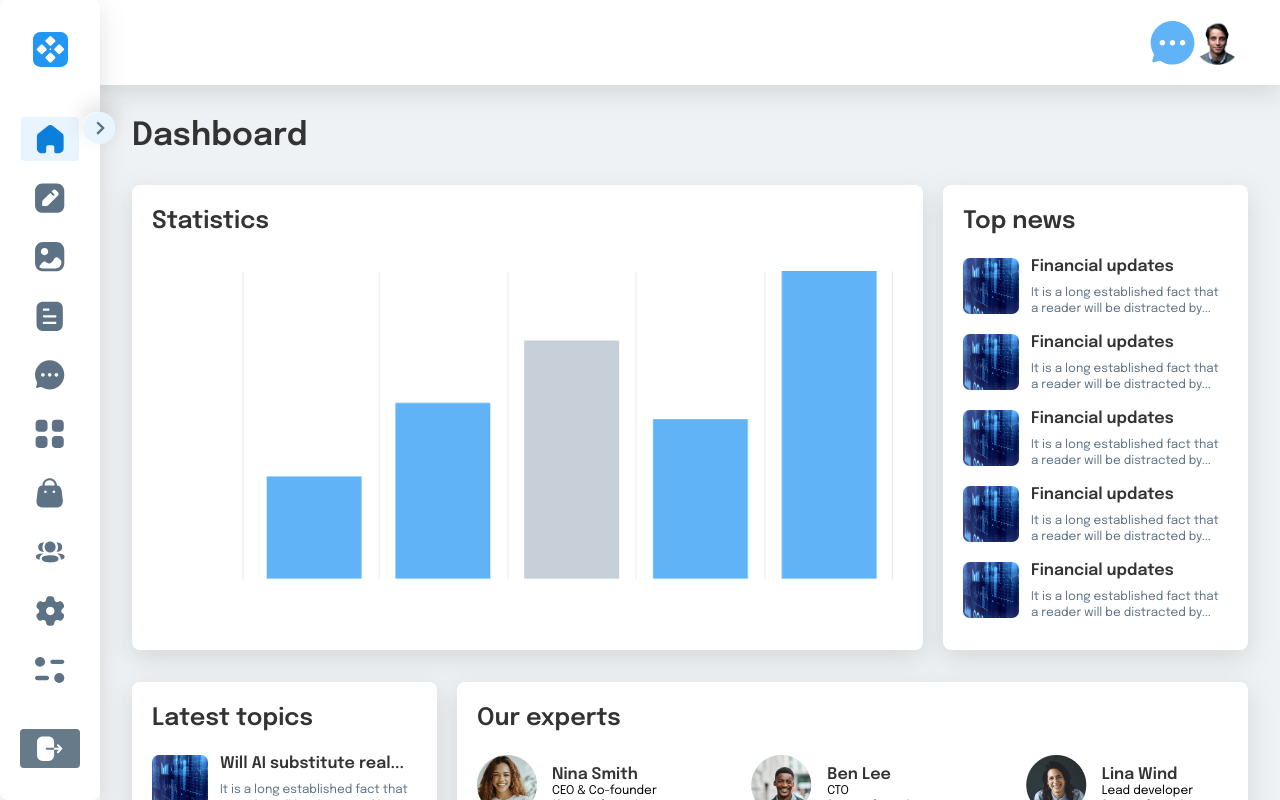
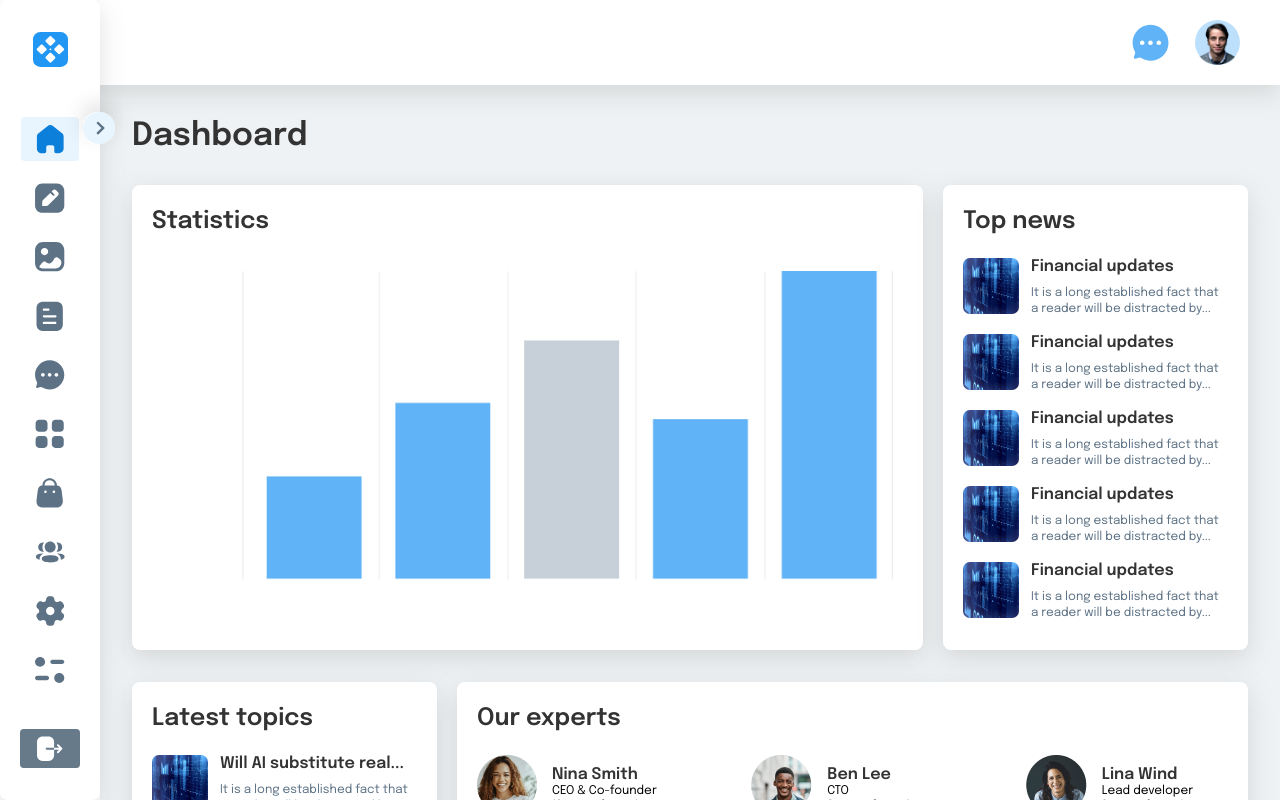
Before and after one commit to AlbinaBlazhko17/turbo, a React (Vite) app: page / in a window 1280 px wide. Shown: the top 800 px of the page. Built offline with nearby package versions, Linux system fonts and the light colour scheme.

Commit message:
fix: header img styles

```diff
--- a/src/layout/Header/header.scss
+++ b/src/layout/Header/header.scss
@@ -22,12 +22,12 @@
 		}
 	}
 
-	& div:nth-child(1) {
+	& a:nth-child(1) {
 		margin-right: 22px;
 		padding: 3.75px;
 	}
 
-	& div:nth-child(2) {
+	& a:nth-child(2) {
 		border-radius: 50%;
 		background-color: $main-white;
 	}
```
